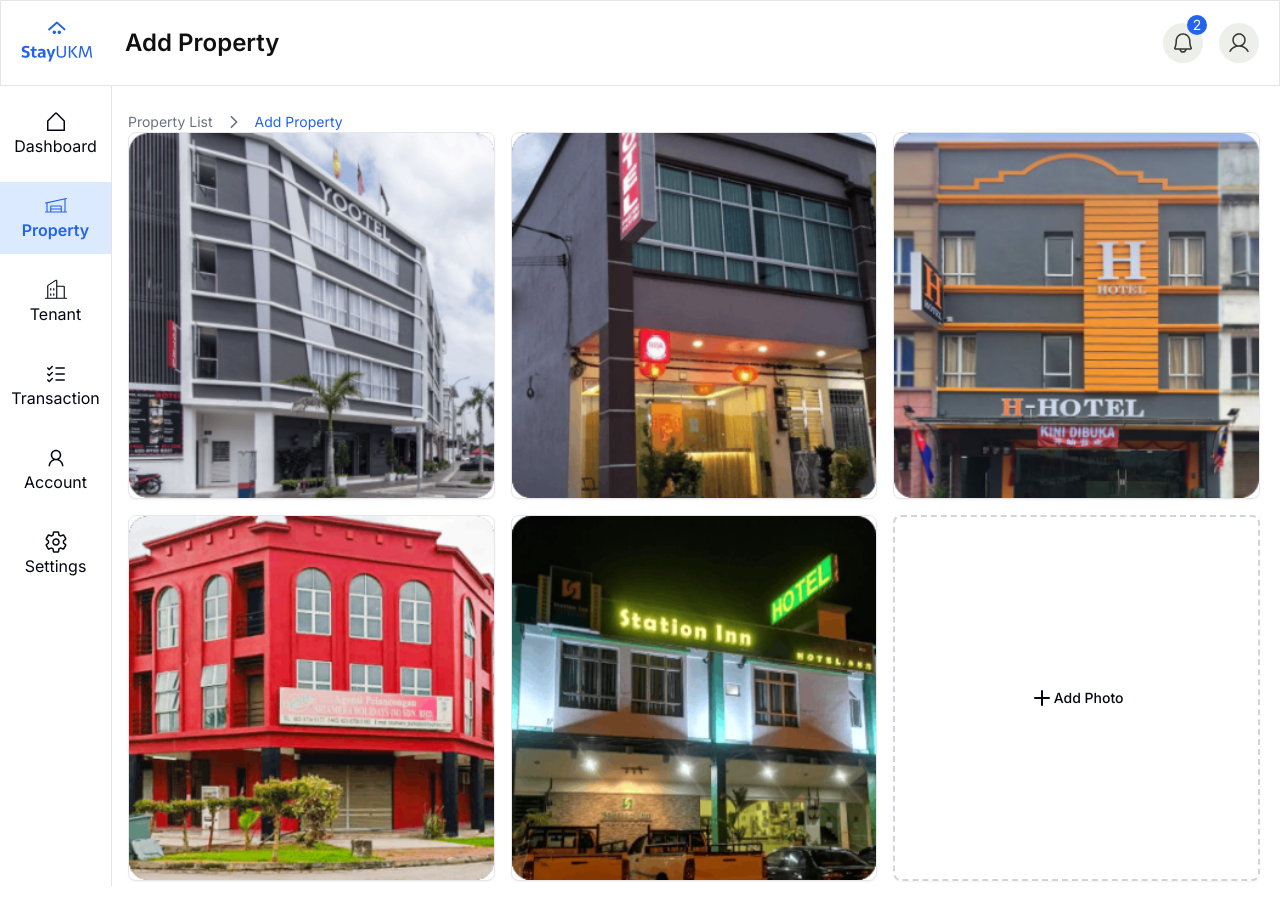
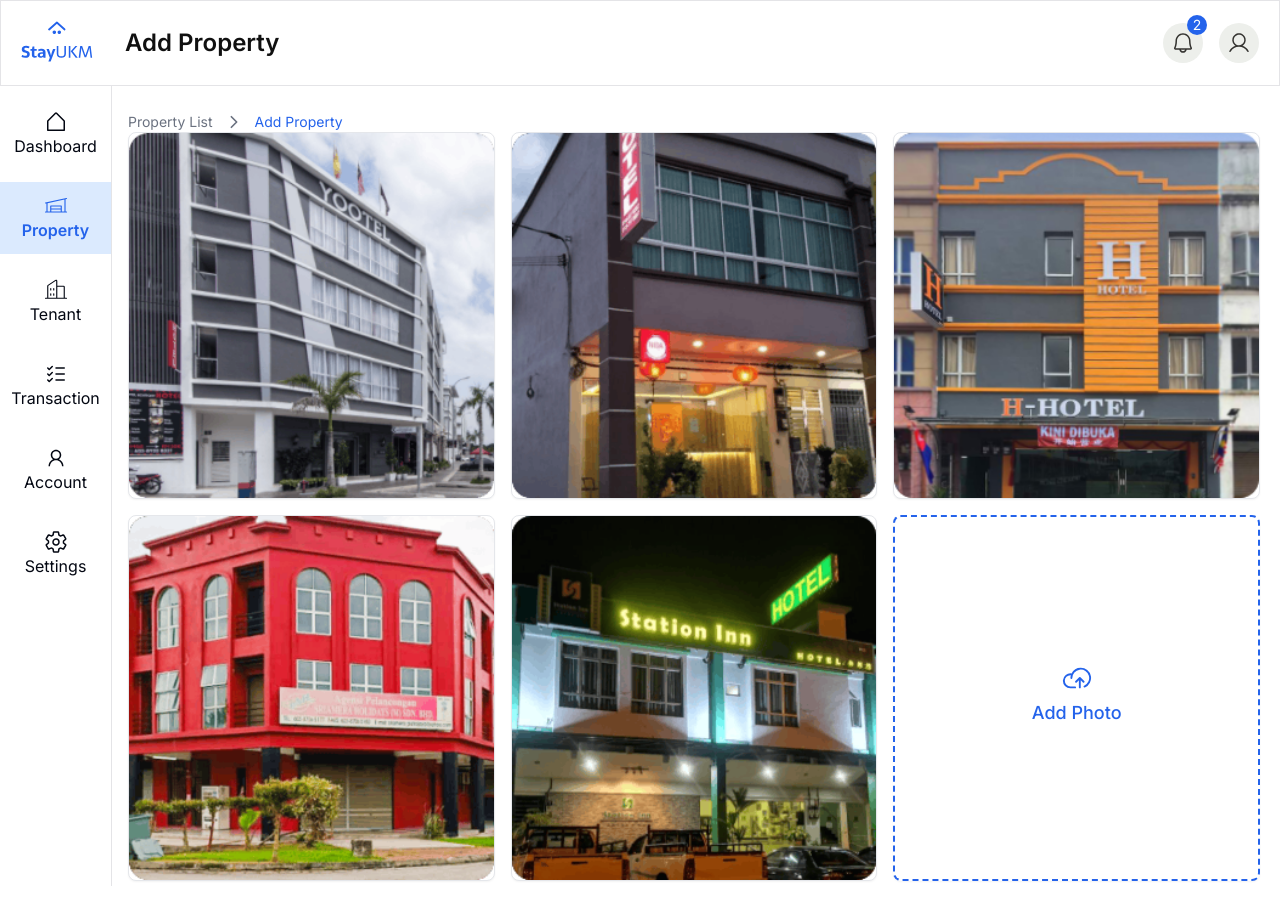
Before and after one commit to hax0-r/fiverr_dashboard, a React (Vite) app: page /property/add-property in a window 1280 px wide. Built offline with nearby package versions, Linux system fonts and the light colour scheme.

Commit message:
first commit

```diff
--- a/src/App.jsx
+++ b/src/App.jsx
@@ -1,6 +1,6 @@
 import React from 'react';
 import './App.css';
-import Router from './Router/Router';
+import MainRouter from './Router/MainRouter';
 import DashboardRoutes from './Router/DashboardRoutes';
 import DashBoardHeader from './components/ui/DashBoardHeader';
 import DashboardSliderLinks from './components/ui/DashboardSliderLinks';
@@ -18,7 +18,7 @@ const App = () => {
 
   return (
     <>
-      <Router />
+      {!isDashboardRoute && <MainRouter />}
       {isDashboardRoute && (
         <>
           <DashBoardHeader />
--- /dev/null
+++ b/src/Pages/Error.jsx
@@ -0,0 +1,19 @@
+import { Button } from '@/components/ui/button'
+import React from 'react'
+import { Link } from 'react-router-dom'
+
+const Error = () => {
+    return (
+        <>
+            <div className="w-screen min-h-screen bg-[#fafafa] flex flex-col justify-center items-center gap-8 p-5">
+                <img src="/Assets/Global/404.png" alt="404" className='h-[50vh]' />
+                <p className='max-w-lg text-center'>Looks like we are missing some page, or you typed somethig wrong in the URL, heres a way to get back ↓</p>
+                <Link to={"/home"}>
+                    <Button className="border-2 border-blue bg-blue text-white hover:bg-transparent hover:text-blue">Back to Home</Button>
+                </Link>
+            </div>
+        </>
+    )
+}
+
+export default Error
--- a/src/Router/Router.jsx
+++ b/src/Router/MainRouter.jsx
@@ -2,12 +2,14 @@ import React from 'react';
 import { Route, Routes } from 'react-router-dom';
 import Home from '../Pages/Home';
 import Login from '@/Pages/Login';
+import Error from '@/Pages/Error';
 
 const Router = () => {
   return (
     <Routes>
       <Route path="/" element={<Login />} />
       <Route path="/home" element={<Home />} />
+      <Route path="*" element={<Error />} />
     </Routes>
   );
 };
--- a/src/components/Property/PhotoGrid.jsx
+++ b/src/components/Property/PhotoGrid.jsx
@@ -1,6 +1,6 @@
 import { Card } from "@/components/ui/card";
 import { Button } from "@/components/ui/button"; // Correct the import path for Button
-import { Plus } from 'lucide-react';
+import { PiCloudArrowUp } from "react-icons/pi";
 
 const photos = [
   '/Assets/Property/img1.png',
@@ -18,9 +18,9 @@ function PhotoGrid() {
           <img src={photo} alt={`Photo ${index + 1}`} className="object-cover w-full h-full rounded-lg" />
         </Card>
       ))}
-      <Card className="flex justify-center items-center border-dashed border-2 border-gray-300 rounded-lg">
-        <Button variant="ghost">
-          <Plus className="w-6 h-6" />
+      <Card className="flex justify-center items-center flex-col border-dashed border-2 border-blue rounded-lg">
+          <PiCloudArrowUp className="text-3xl text-blue" />
+        <Button variant="ghost " className="flex flex-col text-lg text-blue">
           Add Photo
         </Button>
       </Card>
```
Also changed, not shown: public/Assets/Global/404.png (added).
